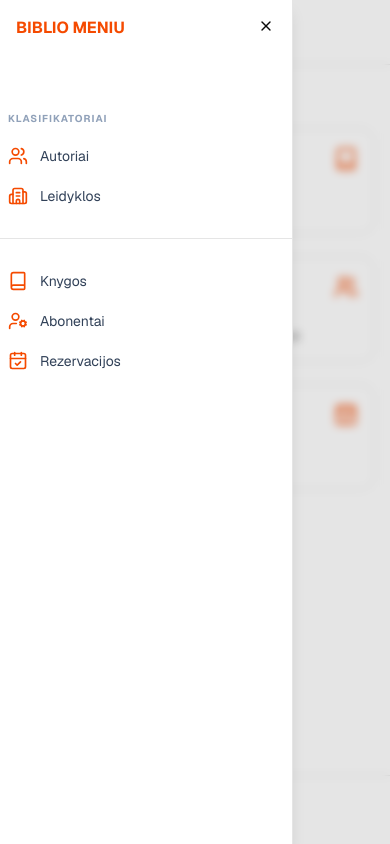
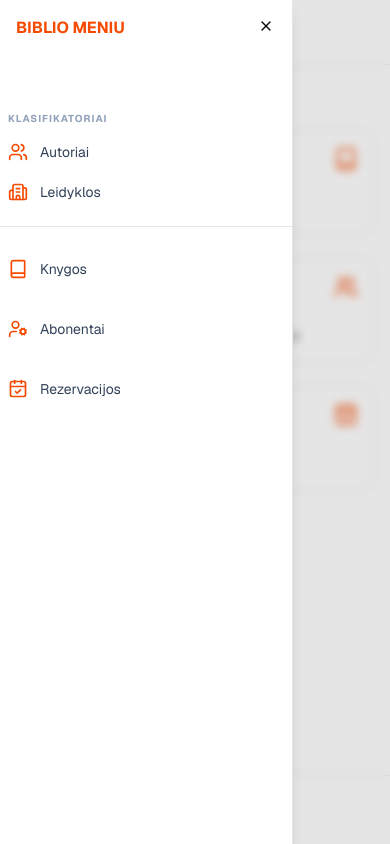
Before and after one commit to yokz321/bibliotekos-sistema, a Next.js app: page / in a window 390 px wide. Both pictures are taken after a click on the button 159 px from the left and 32 px from the top of the page. Built offline with nearby package versions, Linux system fonts and the light colour scheme.

Commit message:
Refactor navigation components to use centralized NAVIGATION_MENU; improve link handling and structure in desktop and mobile navigation

```diff
--- a/components/parts/desktop-nav.tsx
+++ b/components/parts/desktop-nav.tsx
@@ -1,9 +1,8 @@
 "use client"
 import Link from "next/link"
 import { usePathname } from "next/navigation"
-import { LayoutGrid } from "lucide-react"
 import { cn } from "@/lib/utils"
-import { CLASSIFIER_ITEMS, MAIN_NAV_ITEMS } from "@/constants/navigation"
+import { NAVIGATION_MENU, NavItem } from "@/constants/navigation"
 import {
   NavigationMenu,
   NavigationMenuContent,
@@ -17,10 +16,10 @@ import {
 export function DesktopNav() {
   const pathname = usePathname()
 
-  const getStyle = (path: string) =>
+  const getLinkStyle = (href?: string) =>
     cn(
       "bg-transparent hover:bg-transparent focus:bg-transparent",
-      pathname === path
+      pathname === href
         ? "!text-orange-600 font-bold"
         : "!text-slate-600 hover:!text-orange-600"
     )
@@ -29,47 +28,49 @@ export function DesktopNav() {
     <nav className="hidden md:block">
       <NavigationMenu>
         <NavigationMenuList className="gap-1">
-          <NavigationMenuItem>
-            <NavigationMenuTrigger className={getStyle("")}>
-              <LayoutGrid className="h-4 w-4 mr-2" /> Klasifikatoriai
+          {NAVIGATION_MENU.map((item) => (
+            <NavigationMenuItem key={item.title}>
+              {item.children ? (
+                <>
+                  <NavigationMenuTrigger className={getLinkStyle(item.href)}>
+                    <item.icon className="h-4 w-4 mr-2" /> {item.title}
                   </NavigationMenuTrigger>
                   <NavigationMenuContent>
                     <ul className="grid w-[200px] gap-1 p-2 bg-white border shadow-md rounded-md">
-                {CLASSIFIER_ITEMS.map((item) => (
-                  <li key={item.href}>
+                      {item.children.map((child) => (
+                        <li key={child.href}>
                           <NavigationMenuLink asChild>
                             <Link
-                        href={item.href}
+                              href={child.href}
                               className={cn(
                                 "flex items-center gap-2 p-3 rounded-md transition-colors",
-                          pathname === item.href
+                                pathname === child.href
                                   ? "bg-orange-50 text-orange-600 font-bold"
                                   : "text-slate-600 hover:bg-orange-50 hover:text-orange-600"
                               )}
                             >
-                        <item.icon className="h-4 w-4" /> {item.title}
+                              <child.icon className="h-4 w-4" /> {child.title}
                             </Link>
                           </NavigationMenuLink>
                         </li>
                       ))}
                     </ul>
                   </NavigationMenuContent>
-          </NavigationMenuItem>
-
-          {MAIN_NAV_ITEMS.map((item) => (
-            <NavigationMenuItem key={item.href}>
+                </>
+              ) : (
                 <NavigationMenuLink
                   asChild
                   className={cn(
                     navigationMenuTriggerStyle(),
-                  getStyle(item.href)
+                    getLinkStyle(item.href)
                   )}
                 >
-                <Link href={item.href}>
+                  <Link href={item.href || "#"}>
                     <item.icon className="h-4 w-4 mr-2" />
                     {item.title}
                   </Link>
                 </NavigationMenuLink>
+              )}
             </NavigationMenuItem>
           ))}
         </NavigationMenuList>
--- a/components/parts/mobile-nav.tsx
+++ b/components/parts/mobile-nav.tsx
@@ -6,7 +6,7 @@ import { usePathname } from "next/navigation"
 import { Menu } from "lucide-react"
 import { cn } from "@/lib/utils"
 import { Button } from "@/components/ui/button"
-import { CLASSIFIER_ITEMS, MAIN_NAV_ITEMS } from "@/constants/navigation"
+import { NAVIGATION_MENU } from "@/constants/navigation"
 import {
   Sheet,
   SheetContent,
@@ -19,7 +19,7 @@ export function MobileNav() {
   const pathname = usePathname()
   const [open, setOpen] = React.useState(false)
 
-  const getStyle = (path: string) =>
+  const getStyle = (path?: string) =>
     cn(
       "flex items-center gap-3 p-2 rounded-md transition-colors",
       pathname === path
@@ -42,40 +42,40 @@ export function MobileNav() {
             </SheetTitle>
           </SheetHeader>
           <div className="flex flex-col gap-6 mt-10">
-            {}
-            <div className="space-y-3">
-              <p className="text-[10px] font-bold !text-slate-400 uppercase px-2 tracking-widest">
-                Klasifikatoriai
-              </p>
-              <div className="flex flex-col gap-1">
-                {CLASSIFIER_ITEMS.map((item) => (
+            {NAVIGATION_MENU.map((group) => (
+              <div
+                key={group.title}
+                className={cn("space-y-1", group.children && "border-b pb-4")}
+              >
+                {group.children ? (
+                  <>
+                    <p className="text-[10px] font-bold !text-slate-400 uppercase px-2 tracking-widest mb-2">
+                      {group.title}
+                    </p>
+                    {group.children.map((child) => (
+                      <Link
+                        key={child.href}
+                        href={child.href}
+                        onClick={() => setOpen(false)}
+                        className={getStyle(child.href)}
+                      >
+                        <child.icon className="h-5 w-5 !text-orange-600" />
+                        {child.title}
+                      </Link>
+                    ))}
+                  </>
+                ) : (
                   <Link
-                    key={item.href}
-                    href={item.href}
+                    href={group.href || "#"}
                     onClick={() => setOpen(false)}
-                    className={getStyle(item.href)}
+                    className={getStyle(group.href)}
                   >
-                    <item.icon className="h-5 w-5 !text-orange-600" />
-                    {item.title}
+                    <group.icon className="h-5 w-5 !text-orange-600" />
+                    {group.title}
                   </Link>
-                ))}
+                )}
               </div>
-            </div>
-
-            {}
-            <div className="space-y-1 border-t pt-6">
-              {MAIN_NAV_ITEMS.map((item) => (
-                <Link
-                  key={item.href}
-                  href={item.href}
-                  onClick={() => setOpen(false)}
-                  className={getStyle(item.href)}
-                >
-                  <item.icon className="h-5 w-5 !text-orange-600" />
-                  {item.title}
-                </Link>
-              ))}
-            </div>
+            ))}
           </div>
         </SheetContent>
       </Sheet>
--- a/constants/navigation.ts
+++ b/constants/navigation.ts
@@ -1,11 +1,29 @@
-import { Users, Building2, Book, UserCog, CalendarCheck } from "lucide-react"
+import {
+  Users,
+  Building2,
+  Book,
+  UserCog,
+  CalendarCheck,
+  LayoutGrid,
+  LucideIcon,
+} from "lucide-react"
 
-export const CLASSIFIER_ITEMS = [
-  { title: "Autoriai", href: "/authors", icon: Users },
-  { title: "Leidyklos", href: "/publishers", icon: Building2 },
-]
+export interface NavItem {
+  title: string
+  href?: string
+  icon: LucideIcon
+  children?: { title: string; href: string; icon: LucideIcon }[]
+}
 
-export const MAIN_NAV_ITEMS = [
+export const NAVIGATION_MENU: NavItem[] = [
+  {
+    title: "Klasifikatoriai",
+    icon: LayoutGrid,
+    children: [
+      { title: "Autoriai", href: "/authors", icon: Users },
+      { title: "Leidyklos", href: "/publishers", icon: Building2 },
+    ],
+  },
   { title: "Knygos", href: "/books", icon: Book },
   { title: "Abonentai", href: "/subscribers", icon: UserCog },
   { title: "Rezervacijos", href: "/reservations", icon: CalendarCheck },
```
Lines whose indentation alone changed are shown as unchanged.
